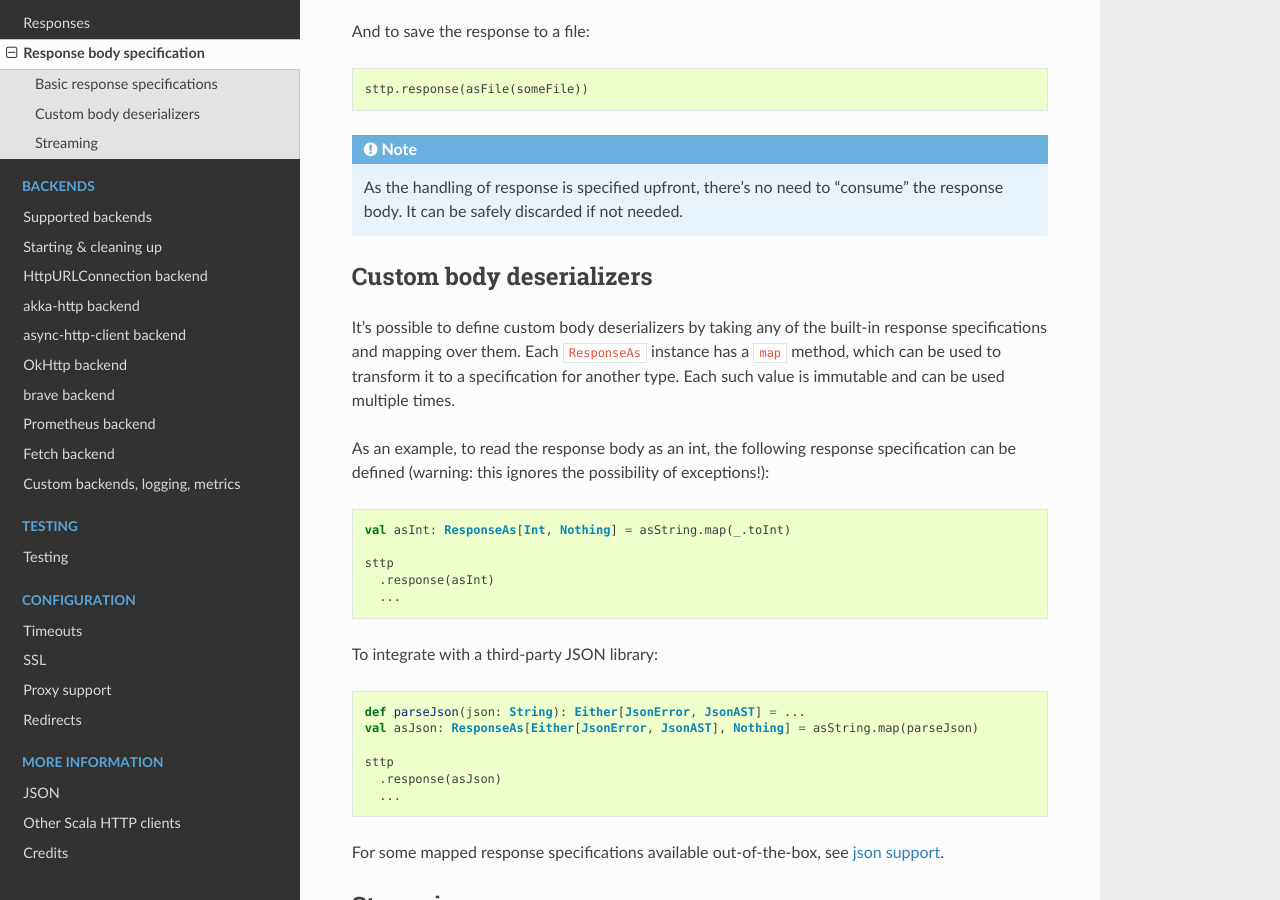
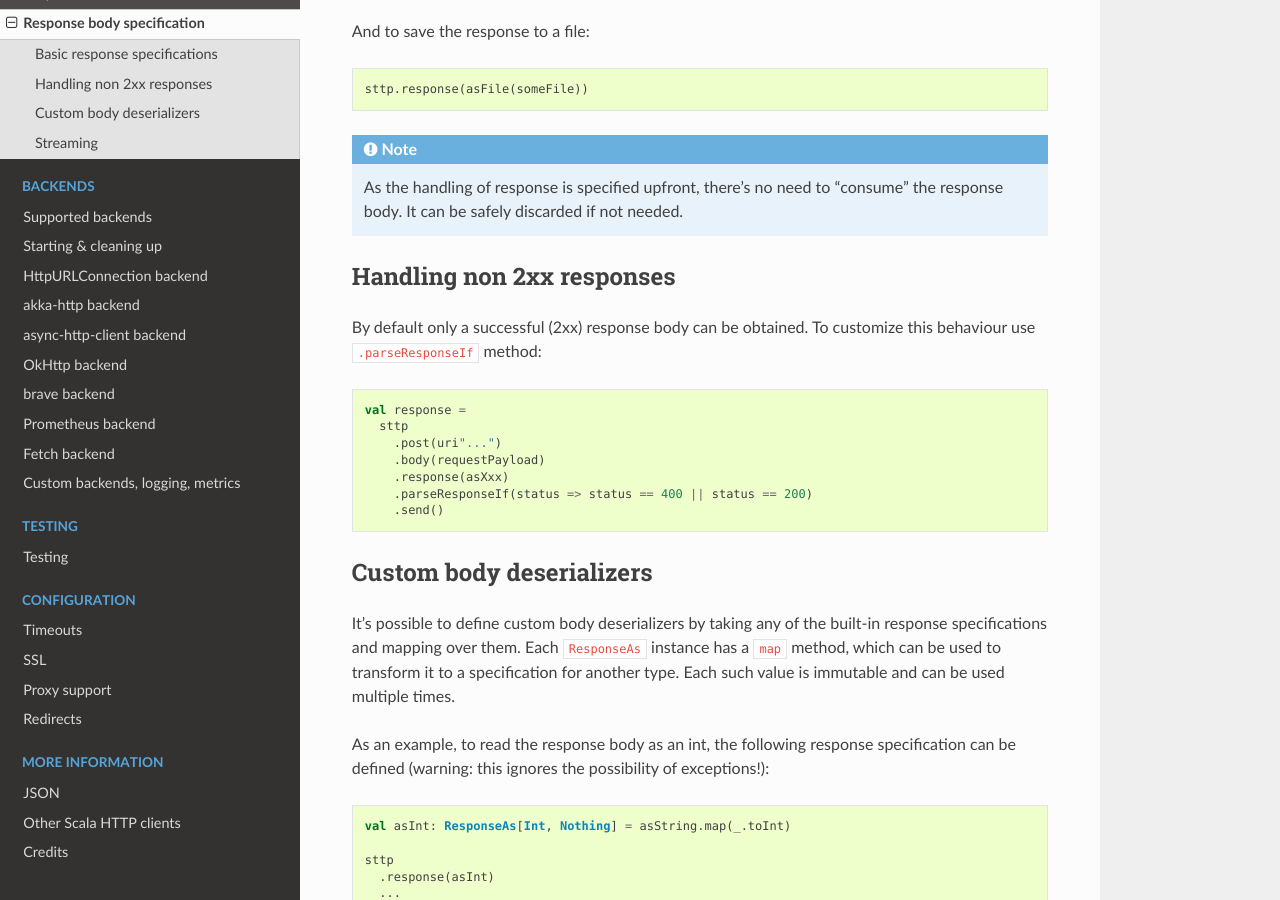
Before and after one commit to softwaremill/sttp, a Sphinx documentation site: the page built from docs/responses/body.rst, in a window 1280 px wide and 900 px high, scrolled down 953 px. Built offline with Sphinx 7.4.7 and the Read the Docs theme 2.0.0, drawn with Linux system fonts in a browser that asks for light colours.

Commit message:
Add support for obtaining non 2xx response body.

```diff
--- a/docs/credits.rst
+++ b/docs/credits.rst
@@ -10,3 +10,4 @@ Credits
 * `Gabriele Petronella <https://github.com/gabro>`_
 * `Paweł Stawicki <https://github.com/amorfis>`_
 * `Michał Siatkowski <https://github.com/atais>`_
+* `Marcin Kubala <https://github.com/mkubala>`_
--- a/docs/json.rst
+++ b/docs/json.rst
@@ -4,6 +4,8 @@ JSON
 ====
 
 Adding support for JSON (or other format) bodies in requests/responses is a matter of providing a :ref:`body serializer <requestbody_custom>` and/or a :ref:`response body specification <responsebodyspec_custom>`. Both are quite straightforward to implement, so integrating with your favorite JSON library shouldn't be a problem. However, there are some integrations available out-of-the-box.
+
+Also read about :ref:`handling non 2xx responses <responsebodyspec_handlenon2xx>` if you need to unmarshal error responses.
 
 Circe
 -----
--- a/docs/responses/body.rst
+++ b/docs/responses/body.rst
@@ -36,6 +36,22 @@ And to save the response to a file::
 .. note::
 
   As the handling of response is specified upfront, there's no need to "consume" the response body. It can be safely discarded if not needed.
+
+.. _responsebodyspec_handlenon2xx:
+
+Handling non 2xx responses
+--------------------------
+
+By default only a successful (2xx) response body can be obtained. To customize this behaviour use ``.parseResponseIf`` method::
+
+  val response =
+    sttp
+      .post(uri"...")
+      .body(requestPayload)
+      .response(asXxx)
+      .parseResponseIf(status => status == 400 || status == 200)
+      .send()
+
 
 .. _responsebodyspec_custom:
 
```
Also changed, not shown: docs/responses/basics.rst (+6 -4 lines), 9 other files.
